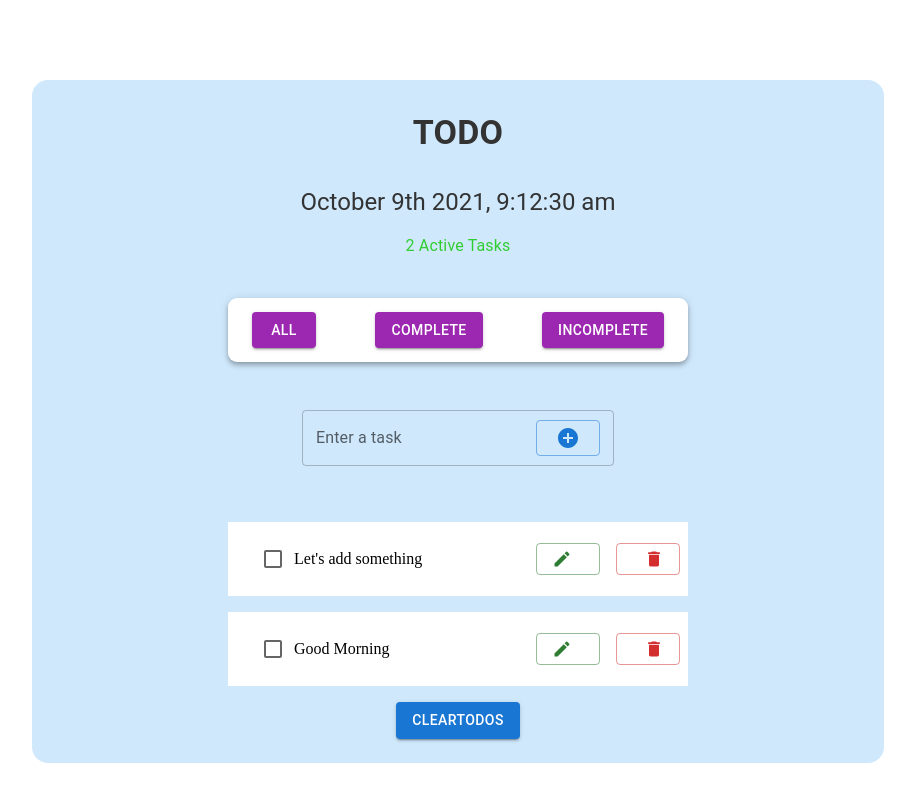
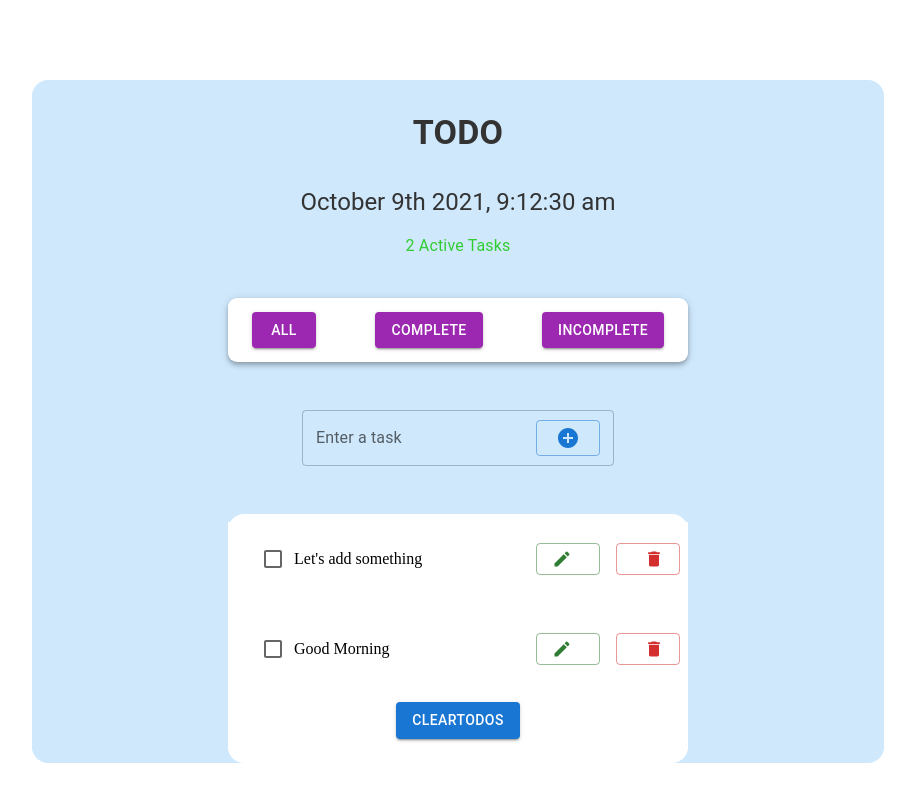
Before and after one commit to Sakib-Dev1/todo-app_sakib, a React (Create React App) app: page / in a window 1280 px wide. Shown: the whole page, without its empty margins (182-1097 px from the left). Built offline with nearby package versions, Linux system fonts and the light colour scheme.

Commit message:
react todo app

```diff
--- a/src/Todos/Todos.js
+++ b/src/Todos/Todos.js
@@ -9,6 +9,7 @@ const Todos = ({ todos, check, clear, remove, edit }) => {
       <List
         sx={{
           width: { xs: "95vw", md: "100%" },
+          bgcolor: "background.paper",
           maxWidth: 460,
           borderRadius: 4,
           mx: "auto",
```
